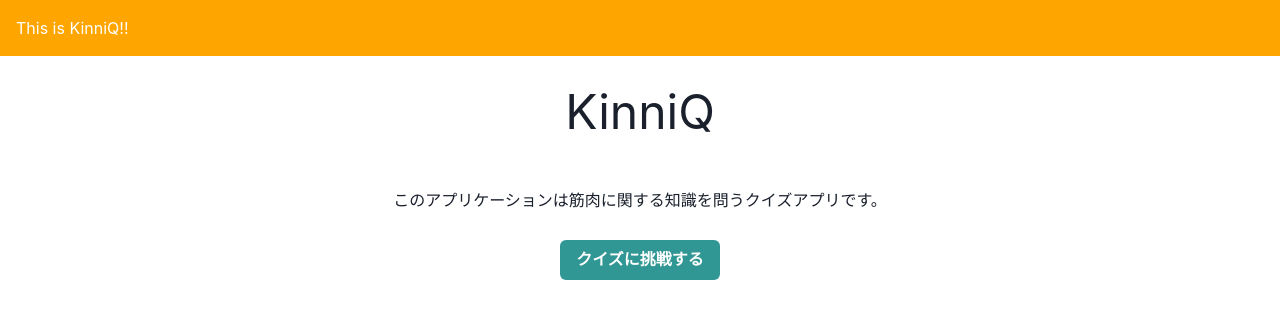
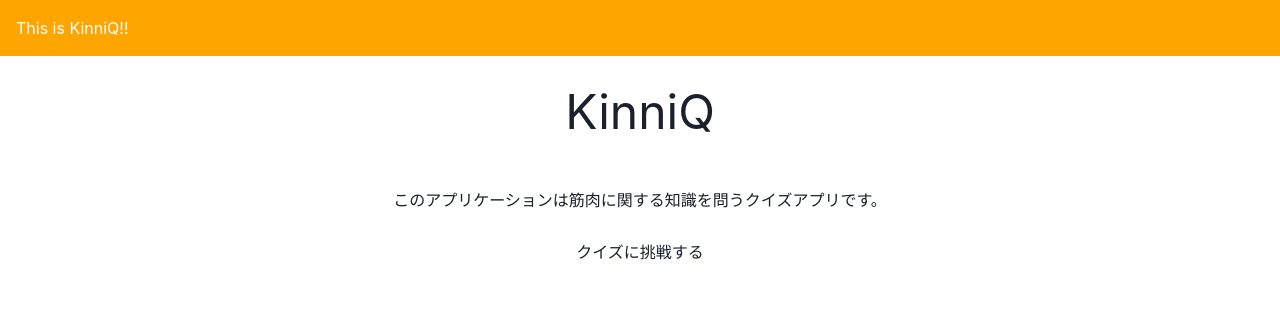
Before and after one commit to kazukishimamoto/kinniq-frontend, a Next.js app: page / in a window 1280 px wide. Shown: the top 318 px of the page. Built offline with nearby package versions, Linux system fonts and the light colour scheme.

Commit message:
トップページからクイズ画面にリンクする

```diff
--- a/pages/index.tsx
+++ b/pages/index.tsx
@@ -1,4 +1,4 @@
-import { Box, Button, Center, Container, Heading, Text } from '@chakra-ui/react'
+import { Box, Link, Center, Container, Heading, Text } from '@chakra-ui/react'
 
 export default function Home() {
   return (
@@ -15,9 +15,9 @@ export default function Home() {
         </Box>
 
         <Center pt={7}>
-          <Button colorScheme="teal" color="white">
+          <Link href='/quiz'>
             クイズに挑戦する
-          </Button>
+          </Link>
         </Center>
       </Container>
     </Box>
```
